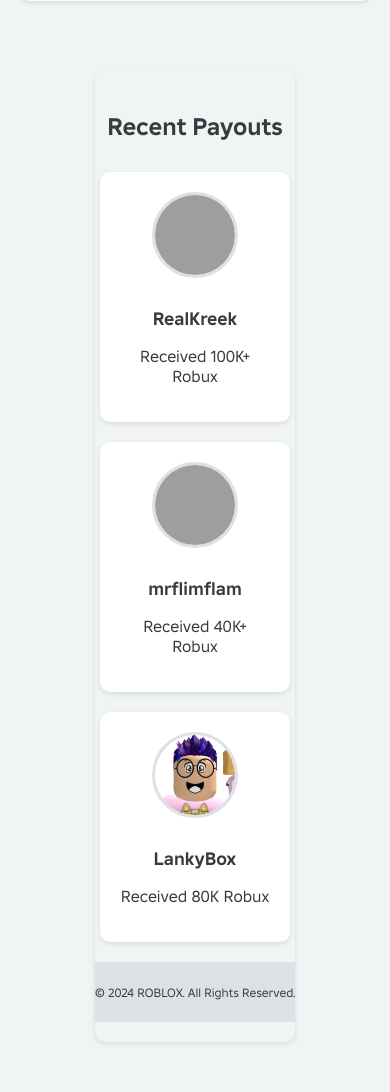
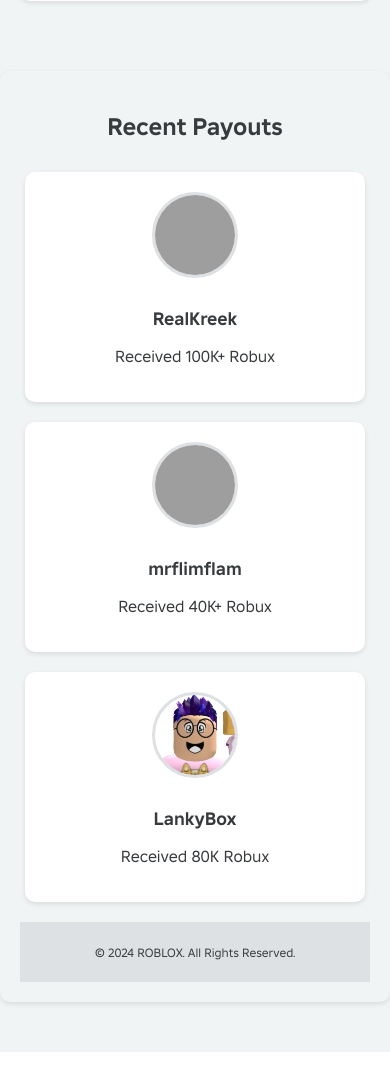
Before and after one commit to duxy-skh/roblox-avatar-app, a Flask app: page / in a window 390 px wide. Shown: the part 417-1509 px from the top of the page. After the commit the page ends 1469 px from the top, so only its background shows below. Run offline with Flask 3, Linux system fonts and the light colour scheme; some libraries are stand-ins or nearby versions; grey boxes are pictures that could not be loaded.

Commit message:
Update style.css

```diff
--- a/static/css/style.css
+++ b/static/css/style.css
@@ -645,7 +645,7 @@ button:hover {
         max-width: 90%; /* Override max width for smaller devices */
     }
 
-/* Recent Payouts Section */
+}/* Recent Payouts Section */
 #recent-payouts {
   margin: 50px auto;
   padding: 20px;
@@ -665,9 +665,9 @@ button:hover {
 
 .payouts-container {
   display: flex;
-  justify-content: space-between;
-  flex-wrap: wrap;
+  justify-content: space-evenly;
   gap: 20px;
+  flex-wrap: wrap; /* Ensures responsiveness on smaller screens */
 }
 
 .payout-card {
@@ -676,8 +676,7 @@ button:hover {
   padding: 20px;
   box-shadow: 0 2px 5px rgba(0, 0, 0, 0.1);
   text-align: center;
-  width: 300px; /* Default width for cards on desktop */
-  flex-shrink: 0;
+  width: 300px; /* Fixed width for each card */
 }
 
 .payout-avatar {
@@ -700,23 +699,6 @@ button:hover {
   color: #383B3D;
 }
 
-/* Responsive Design for Smaller Screens */
-@media (max-width: 768px) {
-  #recent-payouts {
-    padding: 20px 0;
-  }
-
-  .payouts-container {
-    flex-direction: column; /* Stack cards vertically */
-    align-items: center; /* Center align the cards */
-  }
-
-  .payout-card {
-    width: 75%; /* Stretch cards to 75% of the screen width */
-    max-width: 500px; /* Add a cap for larger mobile screens */
-  }
-}
-
 
 /* Footer */
 footer {
```
